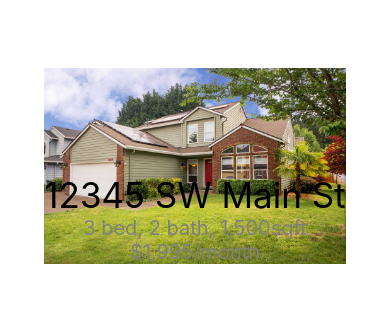
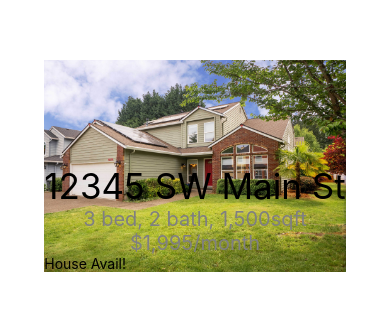
Before and after one commit to schradermade/RentalManager, a React Native app: screen / in a window 390 px wide. Shown: the part 256-566 px from the top of the page. Built offline with nearby package versions, Linux system fonts and the light colour scheme.

Commit message:
add Pressable attribute, Pressable tag to build out button

```diff
--- a/components/StyledButton/index.js
+++ b/components/StyledButton/index.js
@@ -1,10 +1,20 @@
 import React from 'react';
-import { View, Text } from 'react-native';
+import { View, Text, Pressable } from 'react-native';
+import styles from './styles';
 
 const StyleButton = (props) => {
   return (
     <View>
-      <Text></Text>
+      <View>
+        <Pressable
+        style={styles.button}
+        onPress={() => {
+          console.warn('Im down here!')
+        }}
+        >
+          <Text>House Avail!</Text>
+        </Pressable>
+      </View>
     </View>
   );
 };
```
